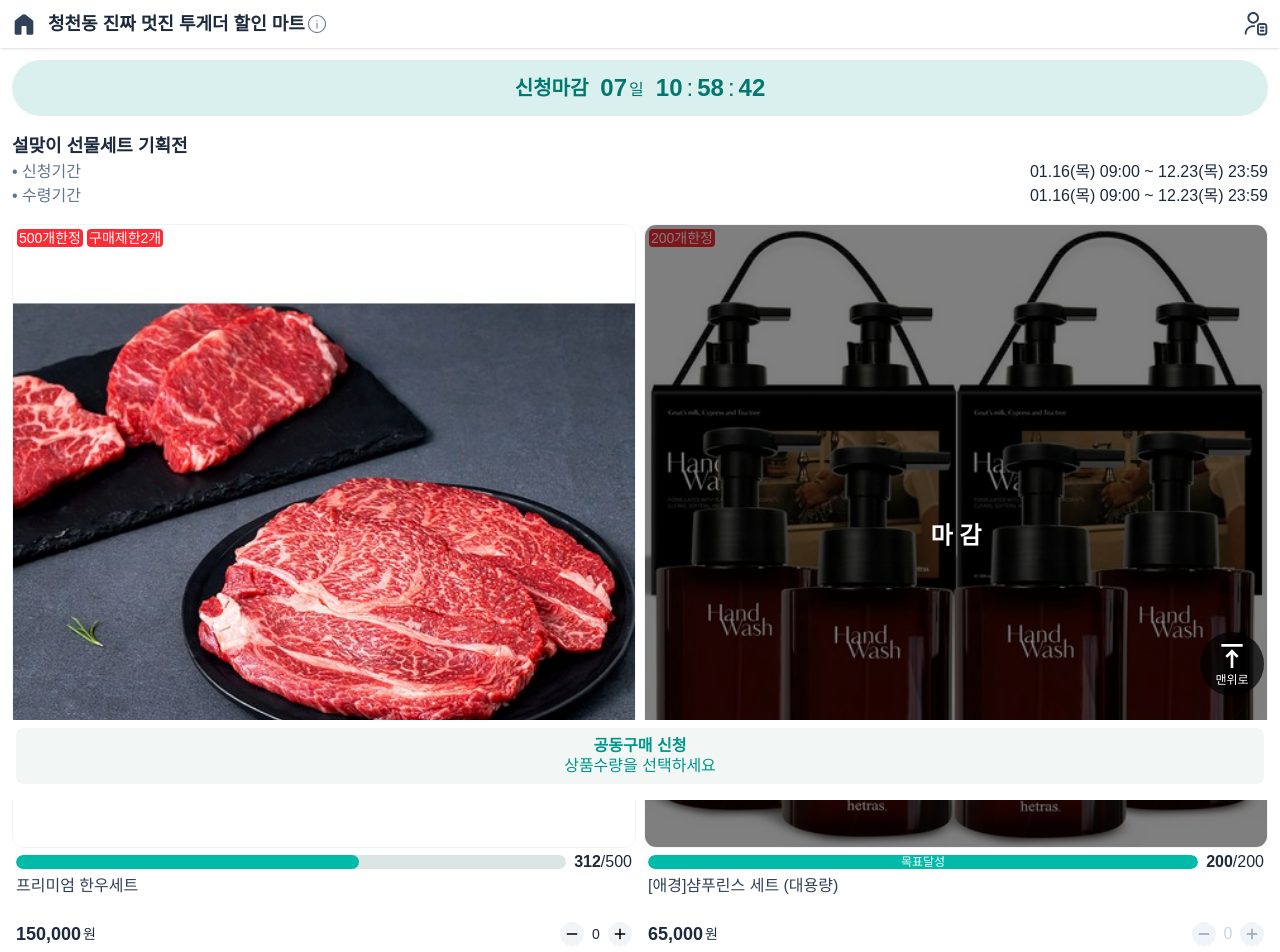
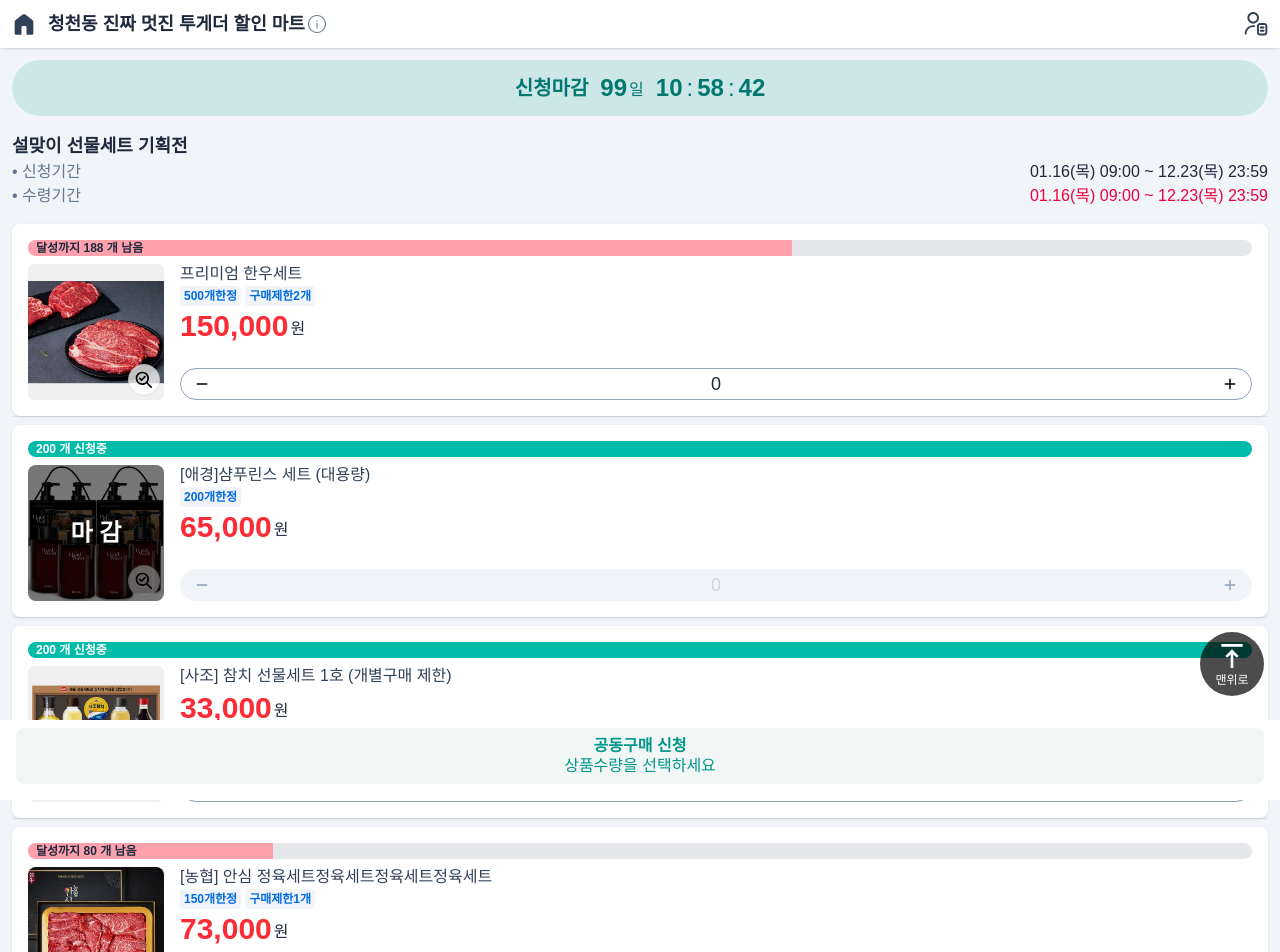
Before and after one commit to evaham/ms09, a Next.js app: page /group-list in a window 1280 px wide. Shown: the top 952 px of the page. Built offline with nearby package versions, Linux system fonts and the light colour scheme.

Commit message:
feat: 카운터 버튼에 활성 상태에 따른 스타일 추가 및 레이아웃 개선 fix: 단축 버튼의 SVG 속성 수정 fix: 그룹 리스트에서 카운터 버튼에 활성 상태 전달 fix: HTML 파일에서 불필요한 공백 제거

```diff
--- a/app/component/countButton.js
+++ b/app/component/countButton.js
@@ -1,7 +1,7 @@
 'use client';
 import React, { useState } from 'react';
 
-const CounterButton = ({item, onChange}) => {
+const CounterButton = ({item, onChange, active}) => {
 	// const [count, setCount] = useState(0);
 	const handleIncrement = () => {
 		if (item.count < item.orderlimit) {
@@ -16,16 +16,32 @@ const CounterButton = ({item, onChange}) => {
 	};
 
 	return (
-		<div className="relative flex w-full h-6">
+		<>
+			{ active  === true &&
+				<div className="relative grid grid-cols-3 w-full items-center h-8 border border-slate-400 rounded-full">
+					<button onClick={handleDecrement} className="flex items-left pl-3 cursor-pointer">
+						<svg xmlns="http://www.w3.org/2000/svg" height="18px" viewBox="0 -960 960 960" width="18px" className="fill-black"><path d="M200-440v-80h560v80H200Z" /></svg>
+					</button>
+					<p className="flex-1 flex items-center justify-center inset-0 mx-auto text-lg">{item.count}</p>
+					<button onClick={handleIncrement} className="flex items-center justify-center ml-auto pr-3 cursor-pointer">
+						<svg xmlns="http://www.w3.org/2000/svg" height="18px" viewBox="0 -960 960 960" width="18px" className="fill-black"><path d="M440-440H200v-80h240v-240h80v240h240v80H520v240h-80v-240Z" /></svg>
+					</button>
+				</div>
+			}
+			{ active === false &&
+				<div className="relative grid grid-cols-3 w-full items-center h-8 border border-slate-100 bg-slate-100 rounded-full">
+					<button className="flex items-center mr-auto pl-3 justify-center">
+						<svg xmlns="http://www.w3.org/2000/svg" height="18px" viewBox="0 -960 960 960" width="18px" className="fill-slate-400"><path d="M200-440v-80h560v80H200Z" /></svg>
+					</button>
+					<p className="flex-1 flex items-center justify-center inset-0 mx-auto text-lg text-slate-300">0</p>
+					<button className="flex items-center justify-center ml-auto pr-3">
+						<svg xmlns="http://www.w3.org/2000/svg" height="18px" viewBox="0 -960 960 960" width="18px" className="fill-slate-400"><path d="M440-440H200v-80h240v-240h80v240h240v80H520v240h-80v-240Z" /></svg>
+					</button>
+				</div>
+			}
 
-			<button onClick={handleDecrement} className="flex items-center justify-center w-6 h-6 rounded-full bg-slate-100 cursor-pointer">
-				<svg xmlns="http://www.w3.org/2000/svg" height="18px" viewBox="0 -960 960 960" width="18px" className="fill-black"><path d="M200-440v-80h560v80H200Z" /></svg>
-			</button>
-			<p className="flex-1 flex items-center justify-center inset-0 mx-0.5 text-sm">{item.count}</p>
-			<button onClick={handleIncrement} className="flex items-center justify-center w-6 h-6 ml-auto rounded-full bg-slate-100 cursor-pointer">
-				<svg xmlns="http://www.w3.org/2000/svg" height="18px" viewBox="0 -960 960 960" width="18px" className="fill-black"><path d="M440-440H200v-80h240v-240h80v240h240v80H520v240h-80v-240Z" /></svg>
-			</button>
-		</div>
+		</>
+
 	);
 };
 
--- a/app/component/shortcutButton.js
+++ b/app/component/shortcutButton.js
@@ -9,11 +9,11 @@ const ShortcutButton = () => {
         <button className="fixed right-4 flex flex-col items-center justify-center w-16 h-16 rounded-full bg-[#f43f5e] text-white text-xs cursor-pointer z-20 bottom-24">
           <svg xmlns="http://www.w3.org/2000/svg" width="28" height="28" viewBox="0 0 201 201" fill="none" className="m-1">
             <path d="M201 0V201H0V0H201ZM16 185H185V51.5H16V185ZM16 35.5H185V16H16V35.5Z" fill="white"/>
-            <rect x="88" y="64" width="85" height="110" stroke="white" stroke-width="8"/>
+            <rect x="88" y="64" width="85" height="110" stroke="white" strokeWidth="8" />
             <path d="M151.539 132.071L134.011 91.5L131.813 95.4705C129.834 99.0449 127.378 102.333 124.512 105.245L122.404 107.387C119.249 110.592 115.692 113.374 111.821 115.663L105.296 119.523C101.964 121.494 100.521 125.569 101.87 129.198C103.225 132.842 107.002 134.984 110.825 134.278L128.168 131.071L136.302 130.477C139.985 130.208 143.689 130.45 147.306 131.197L151.539 132.071Z" fill="white"/>
             <path d="M151.829 118.095C151.424 113.076 149.041 108.424 145.205 105.162L147.148 102.877C151.59 106.654 154.35 112.041 154.82 117.853L154.982 119.861L151.992 120.103L151.829 118.095ZM158.328 117.812C157.703 110.086 154.035 102.924 148.129 97.9024L150.073 95.6173C156.584 101.154 160.629 109.051 161.318 117.571L161.461 119.337L158.471 119.579L158.328 117.812Z" fill="white"/>
             <path d="M135.039 144.5L122.039 125.5L111.539 130.5L126.039 146.5L135.039 144.5Z" fill="white"/>
-            <path d="M26 64H72M26 81.5H72M26 97H72M26 114H57M26 139.5H72M26 155.5H72M26.0001 173H57" stroke="white" stroke-width="8"/>
+            <path d="M26 64H72M26 81.5H72M26 97H72M26 114H57M26 139.5H72M26 155.5H72M26.0001 173H57" stroke="white" strokeWidth="8"/>
           </svg>
           전단
         </button>
--- a/app/group-list/page.js
+++ b/app/group-list/page.js
@@ -51,14 +51,14 @@ export default function GroupList() {
         },
         {
             "id": 4,
-            "name": "[농협] 안심 정육세트",
+            "name": "[농협] 안심 정육세트정육세트정육세트정육세트",
             "price": 73000,
             "orderlimit": 1,
             "count": 0,
             "tag":["150개한정","구매제한1개"],
             "goodsimg": "./img/test4.jpg",
             "limitpieces": 100,
-            "orderpieces": 50,
+            "orderpieces": 20,
             "active": true
         },
     ]);
@@ -75,7 +75,7 @@ export default function GroupList() {
 
 
     // 신청 마감 시각 설정
-  const deadline = new Date('2025-06-30T12:20:45'); // 신청 마감 시간
+  const deadline = new Date('2025-09-30T12:20:45'); // 신청 마감 시간
   const [timeLeft, setTimeLeft] = useState(getTimeDiff());
 
   function getTimeDiff() {
@@ -107,7 +107,7 @@ export default function GroupList() {
 
     return (
         <div>
-            <div className="flex flex-col p-3 bg-white">
+            <div className="flex flex-col p-3">
                 <div className="flex justify-center items-center gap-3 h-14 rounded-full bg-teal-600/15 text-teal-700 font-bold text-xl">
                     <span>신청마감</span>
                         {timeLeft.totalSeconds > 0 ? (
@@ -126,61 +126,62 @@ export default function GroupList() {
                 </div>
                 <div className="flex flex-col my-4">
                     <div className="text-lg font-bold">설맞이 선물세트 기획전</div>
-                    <div className="flex">
+                    <div className="flex items-center">
                         <span className='text-slate-500'>• 신청기간</span>
                         <span className="ml-auto">01.16(목) 09:00 ~ 12.23(목) 23:59</span>
                     </div>
                     <div className="flex">
                         <span className='text-slate-500'>• 수령기간</span>
-                        <span className="ml-auto">01.16(목) 09:00 ~ 12.23(목) 23:59</span>
+                        <span className="ml-auto text-rose-600">01.16(목) 09:00 ~ 12.23(목) 23:59</span>
                     </div>
                 </div>
-                <ul className="grid grid-cols-2 gap-2 gap-y-6 mb-48">
+                <ul className="grid grid-cols-1 gap-2 mb-48 divide-y divide-slate-200">
                     {items.map((item, index) => (
-                        <li key={index} className="flex flex-col ">
-                            <Link href={`/group-list/goods-Info`} className="relative overflow-hidden rounded-xl border border-slate-200/50 ">
-                                <Image src={item.goodsimg} width={300} height={300} alt="상품 이미지" className="w-full bg-slate-300 object-cover aspect-square" />
-                                <div className="absolute top-1 left-1 flex flex-wrap gap-1 text-sm">
-                                    {item.tag.map((i) => (
-                                        <span key={i} className='flex justify-center items-center p-0.5 rounded-sm leading-none bg-red-500 bg-blend-lighten text-white'>{i}</span>
-                                    ))}
+                        <li key={index} className="">
+                            <div className="flex flex-col gap-2 p-4 rounded-lg bg-white shadow">
+                                <div className="flex items-center">
+                                    <div className="relative overflow-hidden basis-full h-4 rounded-full bg-gray-200">
+                                        {(item.orderpieces / item.limitpieces) * 100 < 100 && (
+                                            <div className={"flex items-center h-full bg-rose-300"} style={{ width: `${Math.min((item.orderpieces / item.limitpieces) * 100, 100)}%` }}>
+                                                <div className="absolute inset-0 flex items-center">
+                                                    <span className="ml-2 text-xs font-bold">달성까지 {(item.limitpieces - item.orderpieces)} 개 남음</span>
+                                                </div>
+                                            </div>
+                                        )}
+                                        {(item.orderpieces / item.limitpieces) * 100 >= 100 && (
+                                            <div className={"flex items-center h-full bg-teal-500"} style={{ width: `${Math.min((item.orderpieces / item.limitpieces) * 100, 100)}%` }}>
+                                                <div className="absolute inset-0 flex items-center">
+                                                    <span className="ml-2 text-white text-xs font-bold">{item.orderpieces} 개 신청중</span>
+                                                </div>
+                                            </div>
+                                        )}
+                                    </div>
                                 </div>
-                                {item.active === false &&
-                                    <div className='absolute inset-0 flex flex-col items-center justify-center bg-black/50 text-2xl font-bold text-white'>마 감</div>
-                                }
-                            </Link>
-                            <div className="flex gap-1 px-1 flex-col">
-                                <div className="flex items-center mt-1">
-                                    <div className="overflow-hidden basis-full h-3.5 mr-2 rounded-full bg-teal-900/15">
-                                        <div className="flex items-center justify-center h-full rounded-full bg-teal-500" style={{width: `${Math.min((item.orderpieces / item.limitpieces) * 100, 100)}%`}}>
-                                            {(item.orderpieces / item.limitpieces) * 100 >= 100 && (
-                                                <span className="text-white text-xs">목표달성</span>
-                                            )}
+
+                                <div className="flex gap-4">
+                                    <Link href={`/group-list/goods-Info`} className="relative overflow-hidden w-34 h-34 rounded-lg bg-slate-300">
+                                        <Image src={item.goodsimg} width={300} height={300} alt="상품 이미지" className="w-full bg-slate-200 object-cover aspect-square brightness-[0.94]" />
+                                        <div className="absolute right-1 bottom-1 rounded-full flex items-center justify-center w-8 h-8 bg-white/75 border border-black/10">
+                                            <svg xmlns="http://www.w3.org/2000/svg" height="20px" viewBox="0 -960 960 960" width="20px" fill="#000"><path d="M400-320q100 0 170-70t70-170q0-100-70-170t-170-70q-100 0-170 70t-70 170q0 100 70 170t170 70Zm-42-212-57-56q-12-12-28-12t-28 12q-12 12-12.5 28t11.5 28l85 85q12 12 28.5 12t28.5-12l170-169q12-12 12-28.5T556-673q-12-12-28.5-12T499-673L358-532Zm42 292q-134 0-227-93T80-560q0-134 93-227t227-93q134 0 227 93t93 227q0 56-17.5 105.5T653-364l199 199q12 12 12 28.5T852-108q-12 12-28.5 12T795-108L596-307q-41 32-90.5 49.5T400-240Zm0-320Z" /></svg>
                                         </div>
-                                    </div>
-                                    <span className=" leading-tight"><span className="font-bold">{item.orderpieces}</span>/{item.limitpieces}</span>
-                                </div>
-                                <div className="w-full h-10 text-slate-700 line-clamp-2 leading-tight">{item.name}</div>
-                                <div className="flex items-center">
-                                    <p className="flex items-center flex-1">
-                                        <span className="text-lg mr-0.5 font-bold">{item.price.toLocaleString()}</span>
-                                        <span className="text-sm">원</span>
-                                    </p>
-                                    <div className="w-18 ml-auto">
-                                        {item.active === true &&
-                                            <CounterButton key={item.id} item={item} onChange={updateCount} />
+                                        {item.active === false &&
+                                            <div className='absolute inset-0 flex flex-col items-center justify-center bg-black/50 text-2xl font-bold text-white'>마 감</div>
                                         }
-                                        {item.active === false &&
-                                            <div className="relative flex w-full h-6">
-                                                <button className="flex items-center justify-center w-6 h-6 rounded-full bg-slate-100">
-                                                    <svg xmlns="http://www.w3.org/2000/svg" height="18px" viewBox="0 -960 960 960" width="18px" className="fill-slate-400"><path d="M200-440v-80h560v80H200Z" /></svg>
-                                                </button>
-                                                <p className="flex-1 flex items-center justify-center inset-0 mx-0.5  text-slate-300">0</p>
-                                                <button className="flex items-center justify-center w-6 h-6 ml-auto rounded-full bg-slate-100">
-                                                    <svg xmlns="http://www.w3.org/2000/svg" height="18px" viewBox="0 -960 960 960" width="18px" className="fill-slate-400"><path d="M440-440H200v-80h240v-240h80v240h240v80H520v240h-80v-240Z" /></svg>
-                                                </button>
-                                            </div>
-                                        }
+                                    </Link>
+                                    <div className="flex-1 flex flex-col gap-0.5">
+                                        <div className="w-full text-slate-700 leading-tight">{item.name}</div>
+                                        <div className="flex gap-1 text-sm">
+                                            {item.tag.map((i) => (
+                                                <span key={i} className='flex justify-center items-center p-1 rounded-sm leading-none bg-slate-100 text-xs text-[#006be3] font-bold'>{i}</span>
+                                            ))}
+                                        </div>
+                                        <p className="flex items-center">
+                                            <span className="text-3xl text-red-500 mr-0.5 font-bold">{item.price.toLocaleString()}</span>
+                                            <span className="pt-1.5">원</span>
+                                        </p>
+                                        <div className="mt-auto">
+                                            <CounterButton key={item.id} item={item} onChange={updateCount} active={item.active} />
+                                        </div>
                                     </div>
                                 </div>
                             </div>
--- a/public/html/page0001.html
+++ b/public/html/page0001.html
@@ -211,9 +211,6 @@
             </svg>맨위로
         </button>
 
-
-
-
         <!-- 매장정보 레이어팝업 -->
         <div id="martInfo" class="fixed inset-0 flex flex-col items-center justify-center mt-12 p-3 pt-14 z-40 hidden">
             <div onclick="layerPopup(1)" class="absolute inset-0 bg-slate-800/65"></div>
```
Also changed, not shown: app/group-list/apply-list/page.js (+4 -4 lines).
